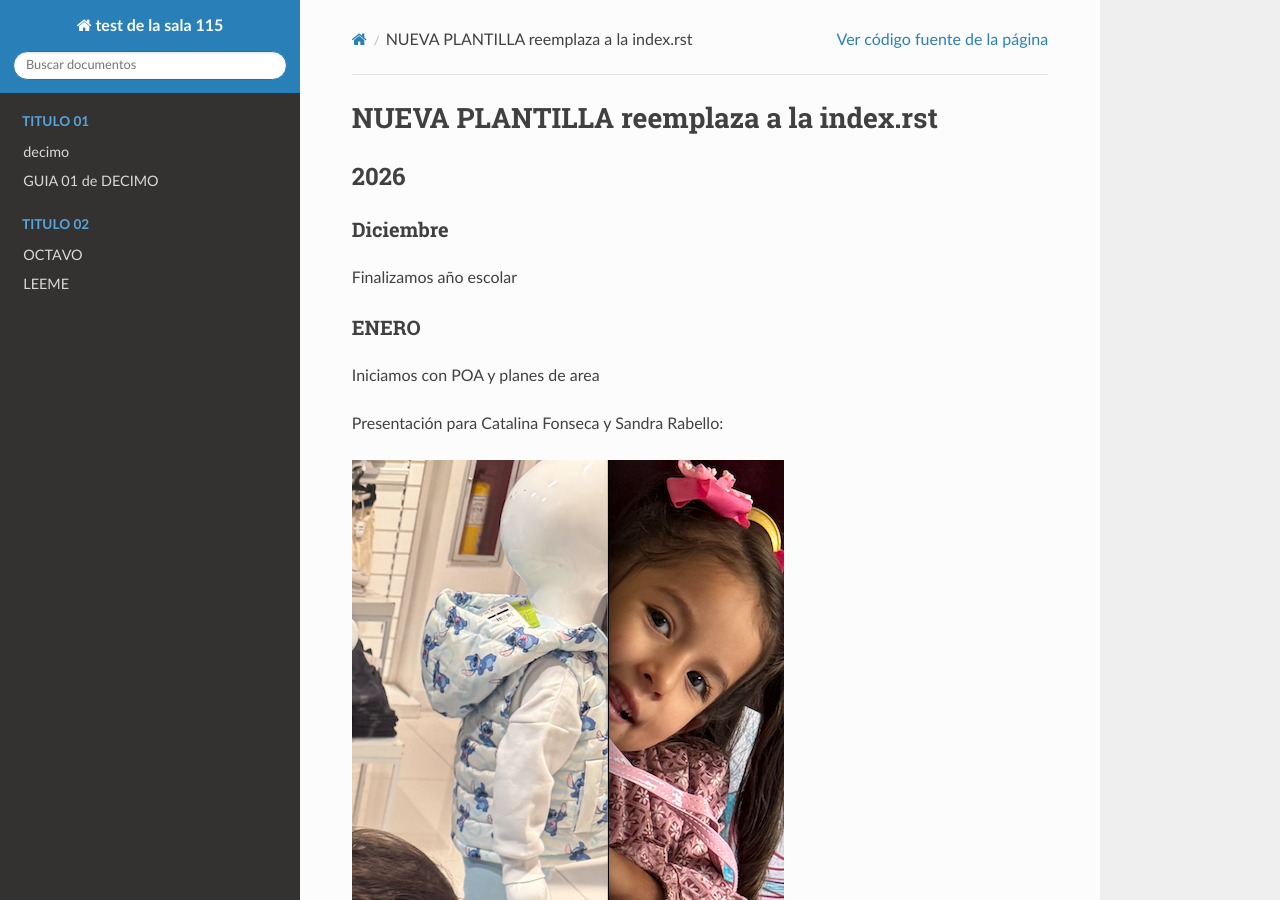
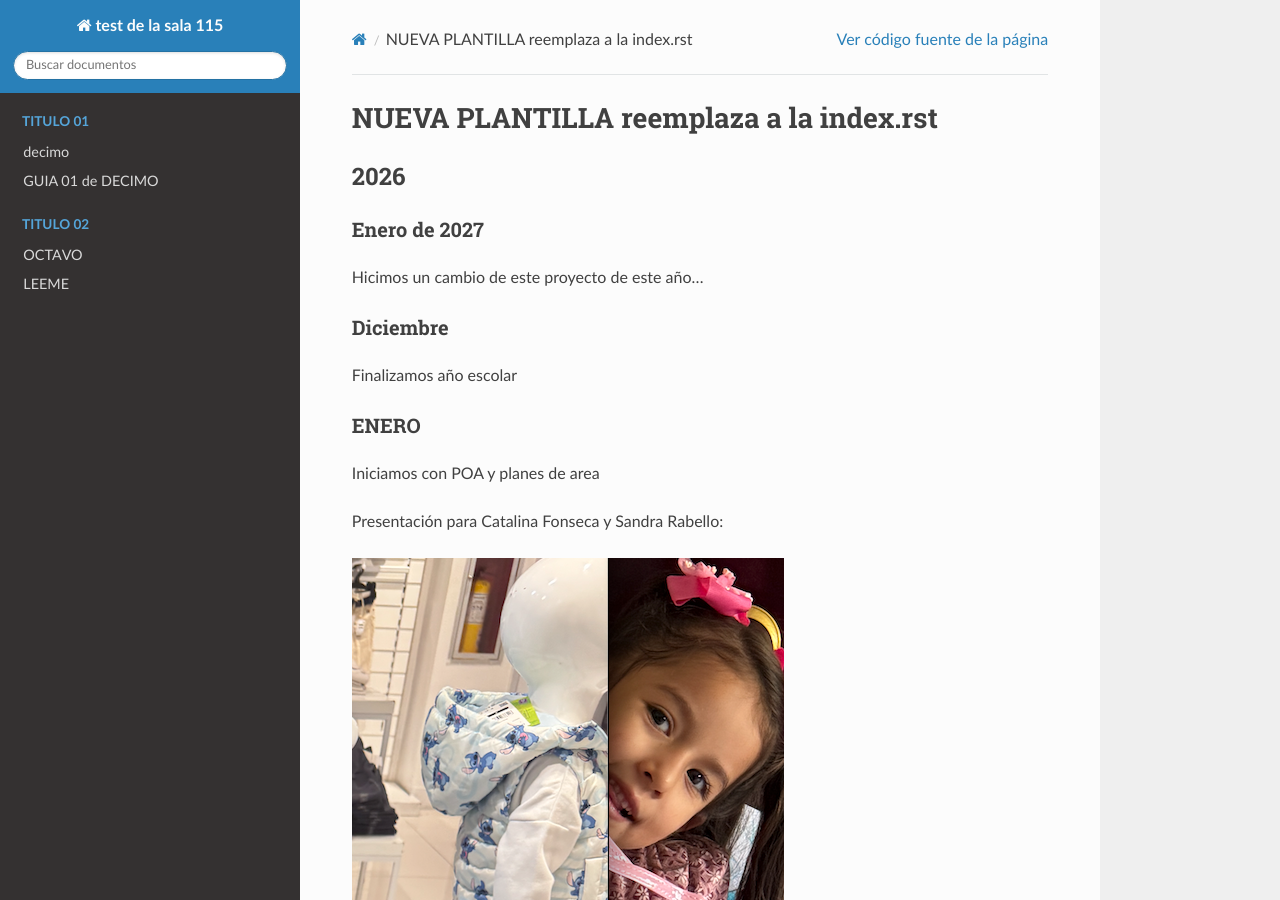
Before and after one commit to camilojfkennedy/test, a Sphinx documentation site: the page built from docs/index.md, in a window 1280 px wide and 900 px high. Built offline with Sphinx 7.4.7 and the Read the Docs theme 3.1.0, drawn with Linux system fonts in a browser that asks for light colours.

Commit message:
volviendo al pasado

```diff
--- a/docs/index.md
+++ b/docs/index.md
@@ -18,8 +18,11 @@ README.md
 
 # NUEVA PLANTILLA reemplaza a la index.rst
 
+## 2026
 
-## 2026
+### Enero de 2027
+
+Hicimos un cambio de este proyecto de este año...
 
 ### Diciembre
 
```
Also changed, not shown: 5 other files.
